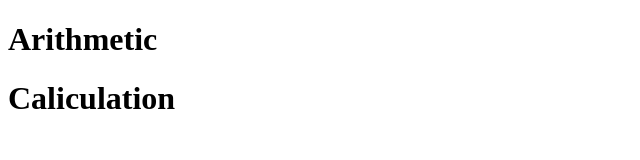
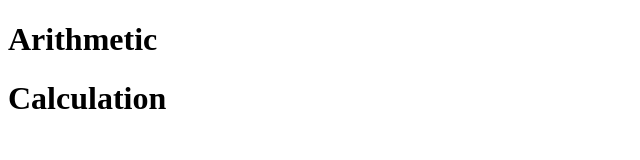
Before and after one commit to Mac-Nishiura/mac-nishiura.github.io, a plain HTML site: page index.html in a window 1280 px wide. Shown: the full height of the page, 0-640 px from the left. Drawn offline with Linux system fonts and the light colour scheme.

Commit message:
Update index.html

```diff
--- a/index.html
+++ b/index.html
@@ -5,6 +5,6 @@
   </head>
   <body>
     <h1>Arithmetic</h1>
-    <h1>Caliculation</h1>
+    <h1>Calculation</h1>
     <script src="/js/main.js"></script>
   </body>
```
